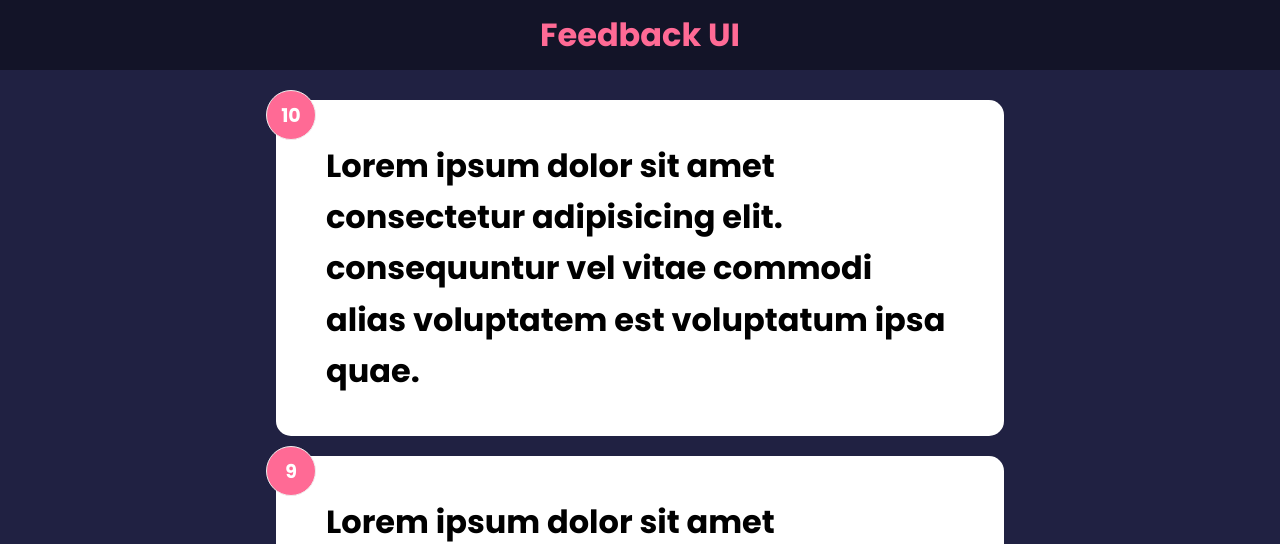
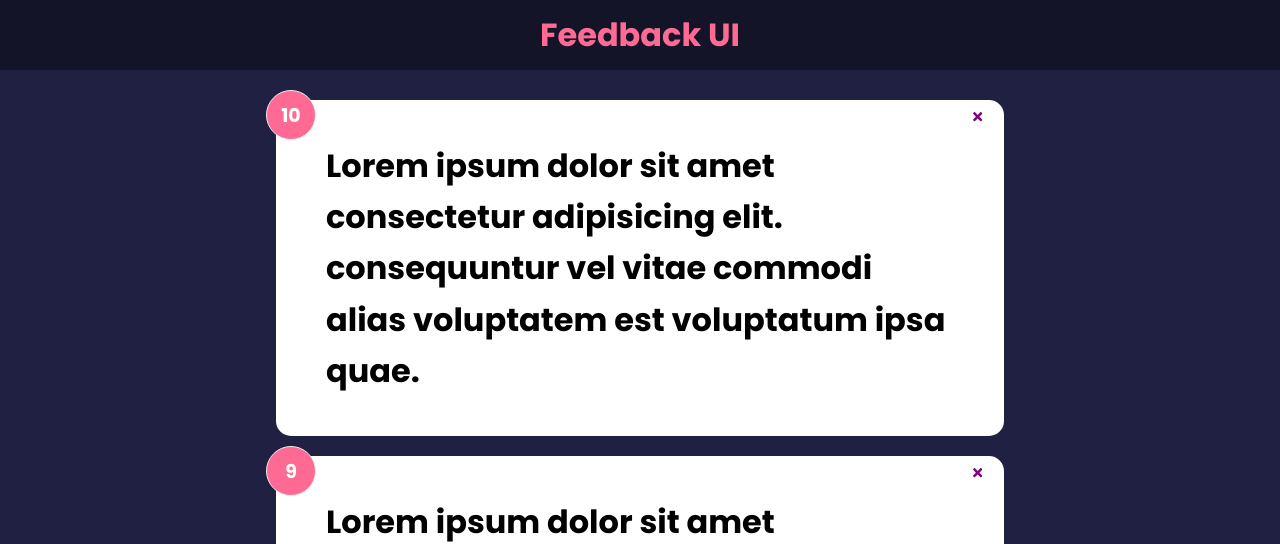
Before and after one commit to ceekay32/feedback-app, a React (Create React App) app in the folder feedback-app/: page / in a window 1280 px wide. Shown: the top 544 px of the page. Built offline with nearby package versions, Linux system fonts and the light colour scheme.

Commit message:
event and prop drillings 3.6

```diff
--- a/feedback-app/package.json
+++ b/feedback-app/package.json
@@ -8,6 +8,7 @@
     "@testing-library/user-event": "^13.5.0",
     "react": "^18.2.0",
     "react-dom": "^18.2.0",
+    "react-icons": "^4.7.1",
     "react-scripts": "5.0.1",
     "web-vitals": "^2.1.4"
   },
--- a/feedback-app/src/App.js
+++ b/feedback-app/src/App.js
@@ -5,12 +5,17 @@
 
 function App() {
   const [feedback, setFeedback] = useState(FeedbackData);
+  const deleteFeedback = (id) => {
+    if (window.confirm("Are you sure you want to delete?")) {
+      setFeedback(feedback.filter((item) => item.id !== id));
+    }
+  };
   return (
     <>
       <Header />
       <div className="container">
         <h1>
-          <FeedbackList feedback={feedback} />
+          <FeedbackList feedback={feedback} handleDelete={deleteFeedback} />
         </h1>
       </div>
     </>
--- a/feedback-app/src/components/FeedbackItem.jsx
+++ b/feedback-app/src/components/FeedbackItem.jsx
@@ -1,11 +1,19 @@
+import { FaTimes } from "react-icons/fa";
+import PropTypes from "prop-types";
 import Card from "./shared/Card";
-function FeedbackItem({ item }) {
+function FeedbackItem({ item, handleDelete }) {
   return (
-    <Card reverse={false}>
+    <Card>
       <div className="num-display">{item.rating}</div>
+      <button onClick={() => handleDelete(item.id)} className="close">
+        <FaTimes color="purple" />
+      </button>
       <div className="text-display">{item.text}</div>
     </Card>
   );
 }
 
+FeedbackItem.propTypes = {
+  item: PropTypes.object.isRequired,
+};
 export default FeedbackItem;
--- a/feedback-app/src/components/FeedbackList.jsx
+++ b/feedback-app/src/components/FeedbackList.jsx
@@ -1,16 +1,27 @@
+import PropTypes from "prop-types";
+
 import FeedbackItem from "./FeedbackItem";
 
-function FeedbackList({ feedback }) {
+function FeedbackList({ feedback, handleDelete }) {
   if (!feedback || feedback.length === 0) {
     return <div>No feedback yet</div>;
   }
   return (
     <div className="feedback-list">
       {feedback.map((item) => (
-        <FeedbackItem key={item.id} item={item} />
+        <FeedbackItem key={item.id} item={item} handleDelete={handleDelete} />
       ))}
     </div>
   );
 }
+FeedbackList.propTypes = {
+  feedback: PropTypes.arrayOf(
+    PropTypes.shape({
+      id: PropTypes.number.isRequired,
+      text: PropTypes.string.isRequired,
+      rating: PropTypes.number.isRequired,
+    })
+  ),
+};
 
 export default FeedbackList;
--- a/feedback-app/src/components/shared/Card.jsx
+++ b/feedback-app/src/components/shared/Card.jsx
@@ -1,5 +1,8 @@
+import PropTypes from "prop-types";
+
 function Card({ children, reverse }) {
-  //   return <div className={`card ${reverse && "reverse"}`}>{children}</div>; //conditional function
+  //   return <div className={`card ${reverse && "reverse"}`}>{children}</div>;
+  //above code is conditional function
   return (
     <div
       className="card"
@@ -12,5 +15,13 @@
     </div>
   );
 }
+// above code is conditional styling
+Card.defaultProps = {
+  reverse: false,
+};
 
+Card.propTypes = {
+  children: PropTypes.node.isRequired,
+  reverse: PropTypes.bool,
+};
 export default Card;
--- /dev/null
+++ b/package.json
@@ -0,0 +1,5 @@
+{
+  "dependencies": {
+    "react-icons": "^4.7.1"
+  }
+}
```
Also changed, not shown: 2 other files (tests, documents, lock files or other folders).
